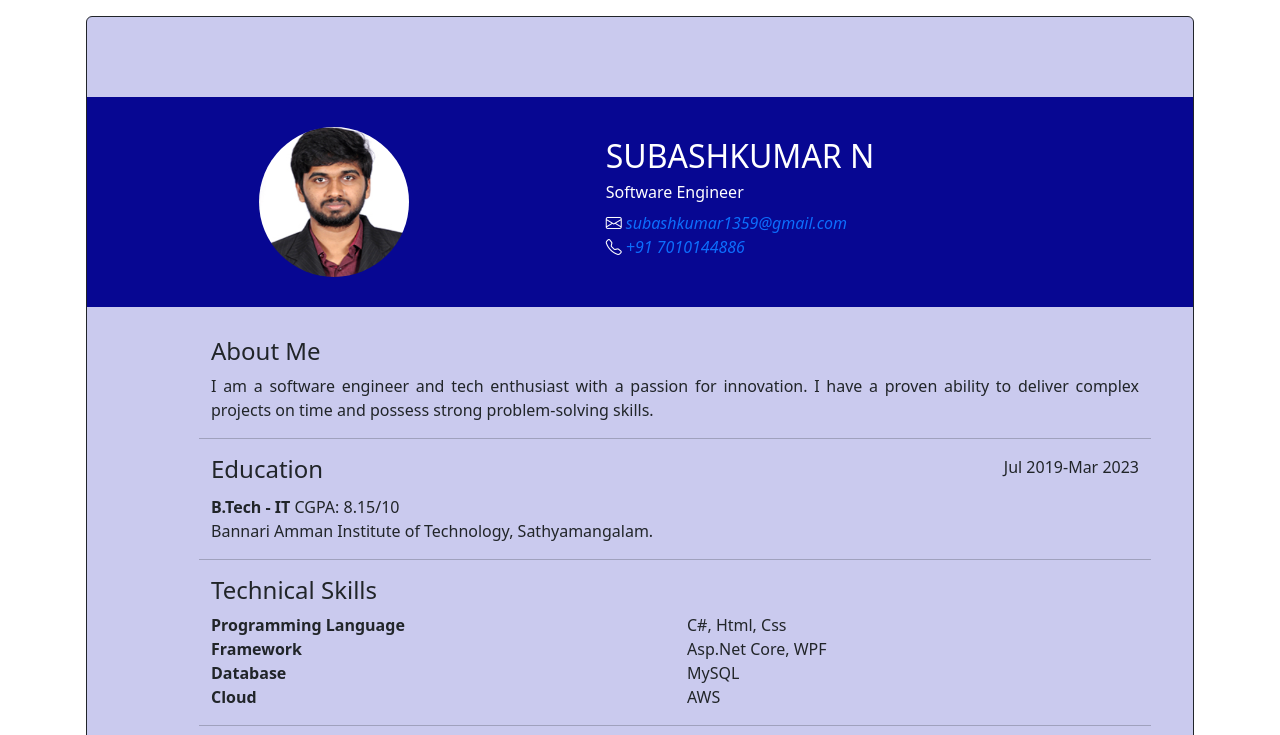
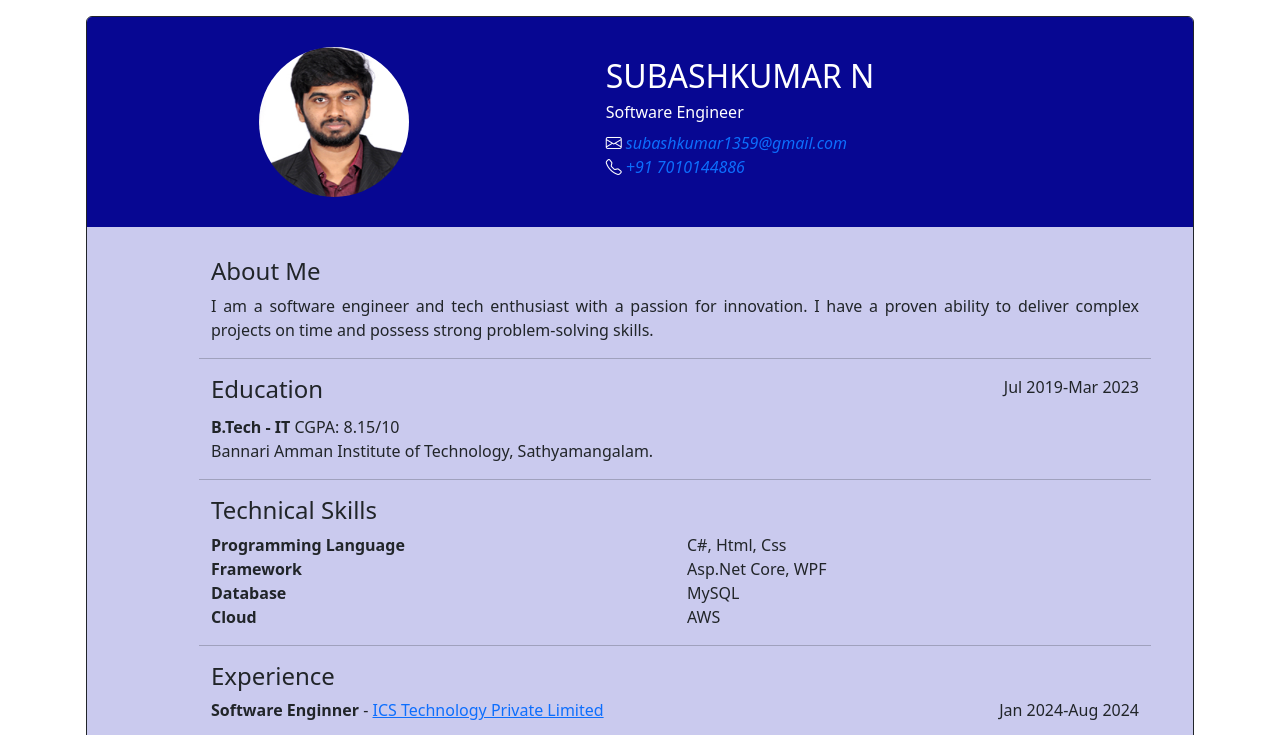
Before and after one commit to subashkumar-it19/resume-project, a plain HTML site: page index.html in a window 1280 px wide. Shown: the top 735 px of the page. Drawn offline with nearby package versions, Linux system fonts and the light colour scheme.

Commit message:
Update style.css

```diff
--- a/style.css
+++ b/style.css
@@ -2,15 +2,18 @@
   background-color: rgb(202, 202, 238);
 }
 .heading{
-    padding-top: 80px;
+
     padding-bottom: 20px;
 }
 #row-head{
     background-color:rgb(7, 7, 146);
     padding: 30px;
     padding-left: 100px;
+    border-top-left-radius: 5px;
+    border-top-right-radius: 5px;
 
 }
+
 
 .photo {
     vertical-align: middle;
```
